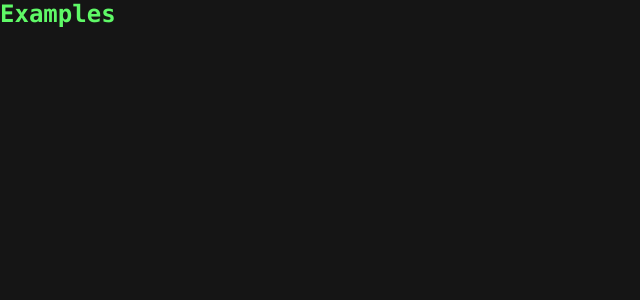
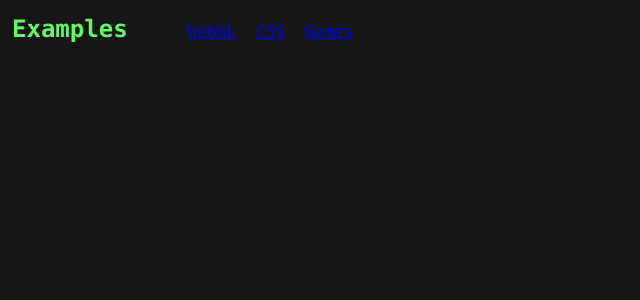
Before and after one commit to BAI-Bonjwa/examples, a React app: page / in a window 1280 px wide. Shown: the top 300 px of the page, without its empty margins (0-640 px from the left). Built offline with nearby package versions, Linux system fonts and the light colour scheme.

Commit message:
Add navigation

```diff
--- a/src/App.scss
+++ b/src/App.scss
@@ -1,6 +1,21 @@
 @import "assets/stylesheets/variables";
 @import "assets/stylesheets/base";
 
-.header {
-  font-size: 24px;
+.nav {
+  padding: 12px;
+
+  .header {
+    display: inline-block;
+    font-size: 24px;
+    margin-right: 50px;
+  }
+
+  ul {
+    display: inline-block;
+
+    li {
+      display: inline-block;
+      padding: 10px;
+    }
+  }
 }
--- a/src/App.tsx
+++ b/src/App.tsx
@@ -6,6 +6,13 @@ const App = () => {
     <div className="App">
       <nav className="nav">
         <h1 className="header brightgreen">Examples</h1>
+
+        <ul className="links">
+          <li><a href="/webgl">WebGL</a></li>
+          <li><a href="/css">CSS</a></li>
+          <li><a href="/games">Games</a></li>
+        </ul>
+
       </nav>
     </div>
   );
```
